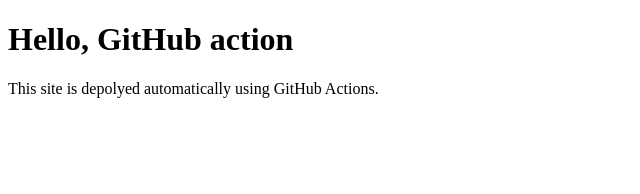
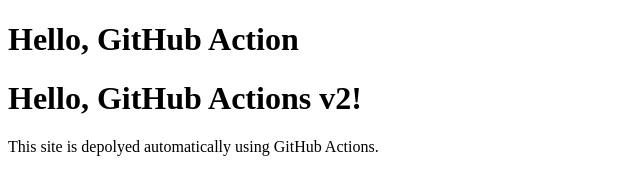
Before and after one commit to Vaishnavi2003-ECE/gh-deployment-workflow, a plain HTML site: page index.html in a window 1280 px wide. Shown: the whole page, without its empty margins (0-640 px from the left). Drawn offline with Linux system fonts and the light colour scheme.

Commit message:
Update index.html

```diff
--- a/index.html
+++ b/index.html
@@ -5,7 +5,8 @@
     <title>GitHub Action Demo</title>
   </head>
   <body>
-    <h1>Hello, GitHub action</h1>
+    <h1>Hello, GitHub Action</h1>
+    <h1>Hello, GitHub Actions v2!</h1>
     <p>This site is depolyed automatically using GitHub Actions.</p>
   </body>
 </html>
```
